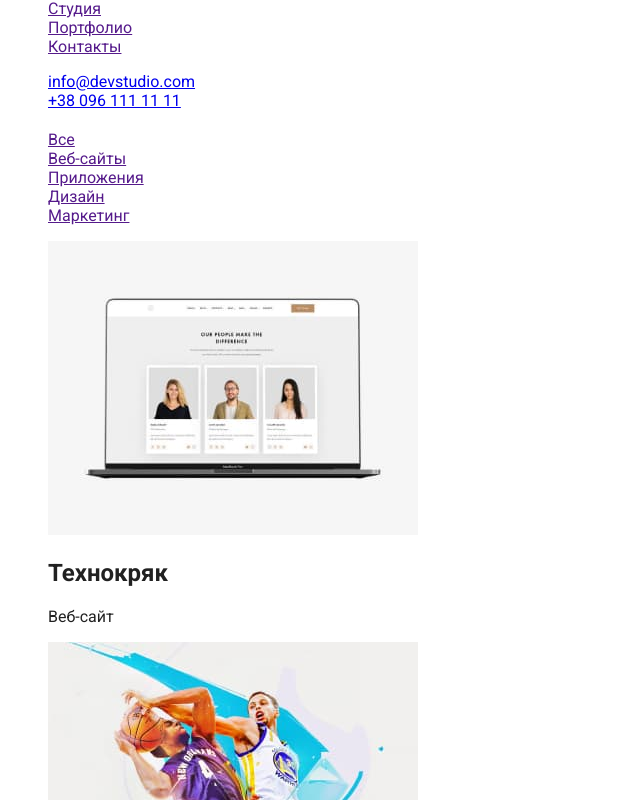
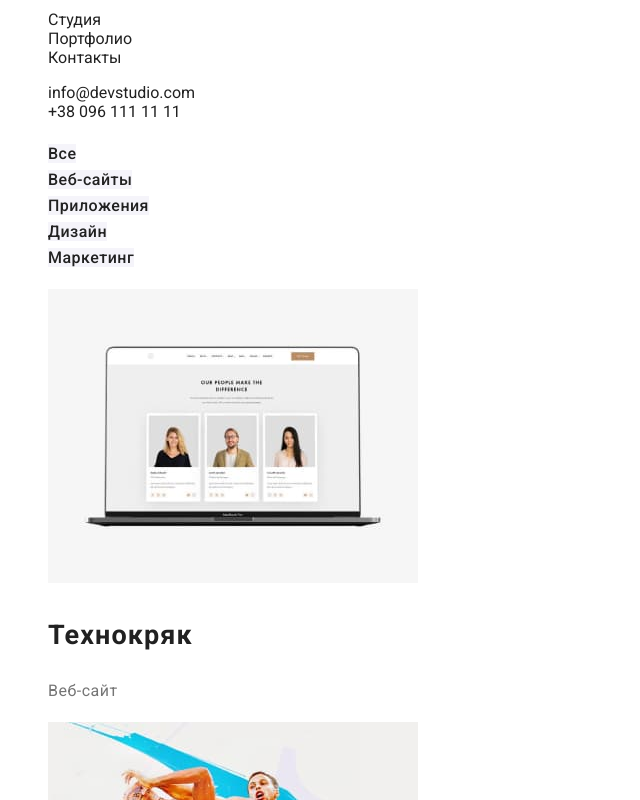
Before and after one commit to Qex90/goit-markup-hw-02, a plain HTML site: page portfolio.html in a window 1280 px wide. Shown: the part 44-844 px from the top of the page, without its empty margins (0-640 px from the left). Drawn offline with Linux system fonts and the light colour scheme.

Commit message:
home-work 2

```diff
--- a/css/styles.css
+++ b/css/styles.css
@@ -1,3 +1,12 @@
+:root{
+    --primary-text-color: #757575;
+    --title-text-color: #212121;
+    --accent-color: #2196F3;
+    --primary-white-color: #FFFFFF;
+    --primary-bg-color: #F5F4FA;
+
+}
+
 body {
     font-family: 'Raleway', sans-serif;
     font-family: 'Roboto', sans-serif;
@@ -14,21 +23,22 @@ ul {
     color: inherit;
 }
 .logo span {
-    color: #2196F3;
+    color: var(--accent-color);
 }
 .site-nav li a, .contact-info li a {
     color: inherit;
     text-decoration: none;
 }
-.site-nav li a:hover, .contact-info li a:hover{
-    color: #2196F3;
+.site-nav li a:hover, .contact-info li a:hover,
+.site-nav li a:focus, .contact-info li a:focus{
+    color: var(--accent-color);
 }
 .order-service {
     background-color:#2F303A;
     height: 600px;
 }
 .order-service h1 {
-    color:#FFFFFF;
+    color: var(--primary-white-color);
     font-size: 44px;
     font-style: normal;
     font-weight: 900;
@@ -38,8 +48,8 @@ ul {
     text-transform: uppercase;
 }
 .order-service button {
-    color: #FFFFFF;
-    background-color: #2196F3;
+    color: var(--primary-white-color);
+    background-color: var(--accent-color);
     padding: 10px 32px;
     font-family: Roboto;
     font-size: 16px;
@@ -62,7 +72,7 @@ ul {
     text-align: left;
 }
 .paragraphs p {
-    color: #757575;
+    color: var(--primary-text-color);
     font-size: 14px;
     font-style: normal;
     font-weight: 400;
@@ -76,6 +86,10 @@ ul {
     font-weight: 700;
     line-height: 42px;
     letter-spacing: 0.03em;
+}
+.our-team {
+    background-color: var(--primary-bg-color);
+    height: 648;
 }
 .our-team h2 {
     font-style: normal;
@@ -92,7 +106,7 @@ ul {
     letter-spacing: 0.03em;
 }
 .our-team p {
-    color: #757575;
+    color: var(--primary-text-color);
     font-size: 16px;
     font-style: normal;
     font-weight: 400;
@@ -104,7 +118,7 @@ ul {
     height: 252px;
 }
 .contacs-footer a{
-    color:#FFFFFF;
+    color: var(--primary-white-color);
     text-decoration: none;
     font-family: Roboto;
     font-size: 14px;
@@ -118,3 +132,42 @@ ul {
 .opacity-class{
     opacity: 60%;
 }
+.contacs-footer .logo {
+    font-family: Raleway;
+    font-weight: bold;
+    font-size: 26px;
+    text-decoration: none;
+}
+.button {
+
+font-size: 16px;
+font-weight: 500;
+line-height: 26px;
+letter-spacing: 0.03em;
+background-color: var(--primary-bg-color);
+text-decoration: none;
+color: var(--title-text-color);
+}
+
+.button-list li a:hover, button li a:focus {
+    background-color: var(--accent-color);
+    color: var(--primary-white-color);
+}
+.main-info {
+    font-size: 18px;
+    font-style: normal;
+    font-weight: 700;
+    line-height: 36px;
+    letter-spacing: 0.06em;
+    text-align: left;
+}
+.main-info p{
+color: var(--primary-text-color);
+font-size: 16px;
+font-style: normal;
+font-weight: 400;
+line-height: 30px;
+letter-spacing: 0.03em;
+text-align: left;
+
+}
--- a/portfolio.html
+++ b/portfolio.html
@@ -10,32 +10,32 @@
     <link rel="stylesheet" href="./css/styles.css">
 </head>
 <body>
-    <header>
-        <nav>
-           <a href="./index.html">WebStudio </a>
-           <ul>
+    <header class="page-header">
+        <nav >
+           <a href="./index.html" class="logo"><span >Web</span>Studio</a>
+           <ul class="site-nav">
                <li> <a href="">Студия</a> </li>
-               <li> <a href="">Портфолио</a> </li>
+               <li> <a href="./portfolio.html">Портфолио</a> </li>
                <li> <a href="">Контакты</a> </li>
            </ul>
         </nav>
-           <ul>
+           <ul class="contact-info">
                <li> <a href="mailto:info@devstudio.com">info@devstudio.com </a> </li>
                <li> <a href="tel:+380961111111">+38 096 111 11 11 </a> </li>
            </ul>
-     </header>
+        </header>
      <main>
          <section>
              <h1></h1>
-             <ul>
-                 <li><a href="">Все</a></li>
-                 <li><a href="">Веб-сайты</a></li>
-                 <li><a href="">Приложения</a></li>
-                 <li><a href="">Дизайн</a></li>
-                 <li><a href="">Маркетинг</a></li>
+             <ul class="button-list" >
+                 <li><a href="" class="button">Все</a></li>
+                 <li><a href="" class="button">Веб-сайты</a></li>
+                 <li><a href="" class="button">Приложения</a></li>
+                 <li><a href="" class="button">Дизайн</a></li>
+                 <li><a href="" class="button">Маркетинг</a></li>
              </ul>
          </section>
-         <section>
+         <section class="main-info">
              <ul>
                  <li>
                      <img src="./images/home2/photo1.jpg" alt="Веб-сайт" width="370" height="294">
@@ -85,14 +85,16 @@
              </ul>
          </section>
      </main>
-     <footer>
-        <a href="./index.html">WebStudio </a>
+     <footer class="contacs-footer">
+        <a href="./index.html" class="logo"><span>Web</span>Studio </a>
            <address>
 
                <ul>
                 <li> <a href="https://goo.gl/maps/rLmu8nEPgyhnmsDD9" target="_blank" rel="noopener noreferrer"> г. Киев, пр-т Леси Украинки, 26 </a></li>
+                <div class="opacity-class">
                 <li> <a href="mailto:info@devstudio.com">info@devstudio.com </a> </li>
                 <li> <a href="tel:+380961111111">+38 096 111 11 11 </a> </li>
+                </div>
             </ul>
            </address>
     </footer>
```
Also changed, not shown: index.html (+1 -2 lines).
